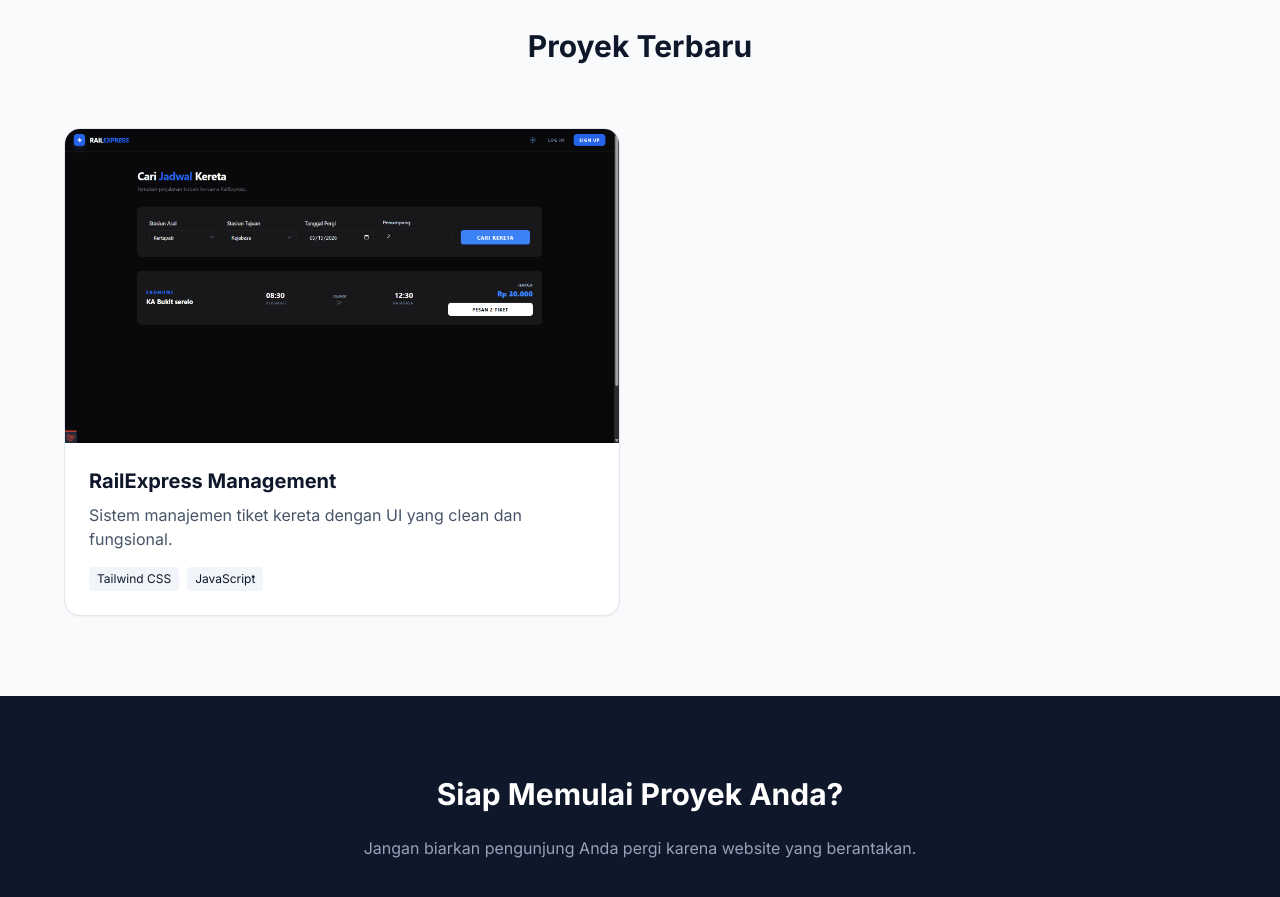
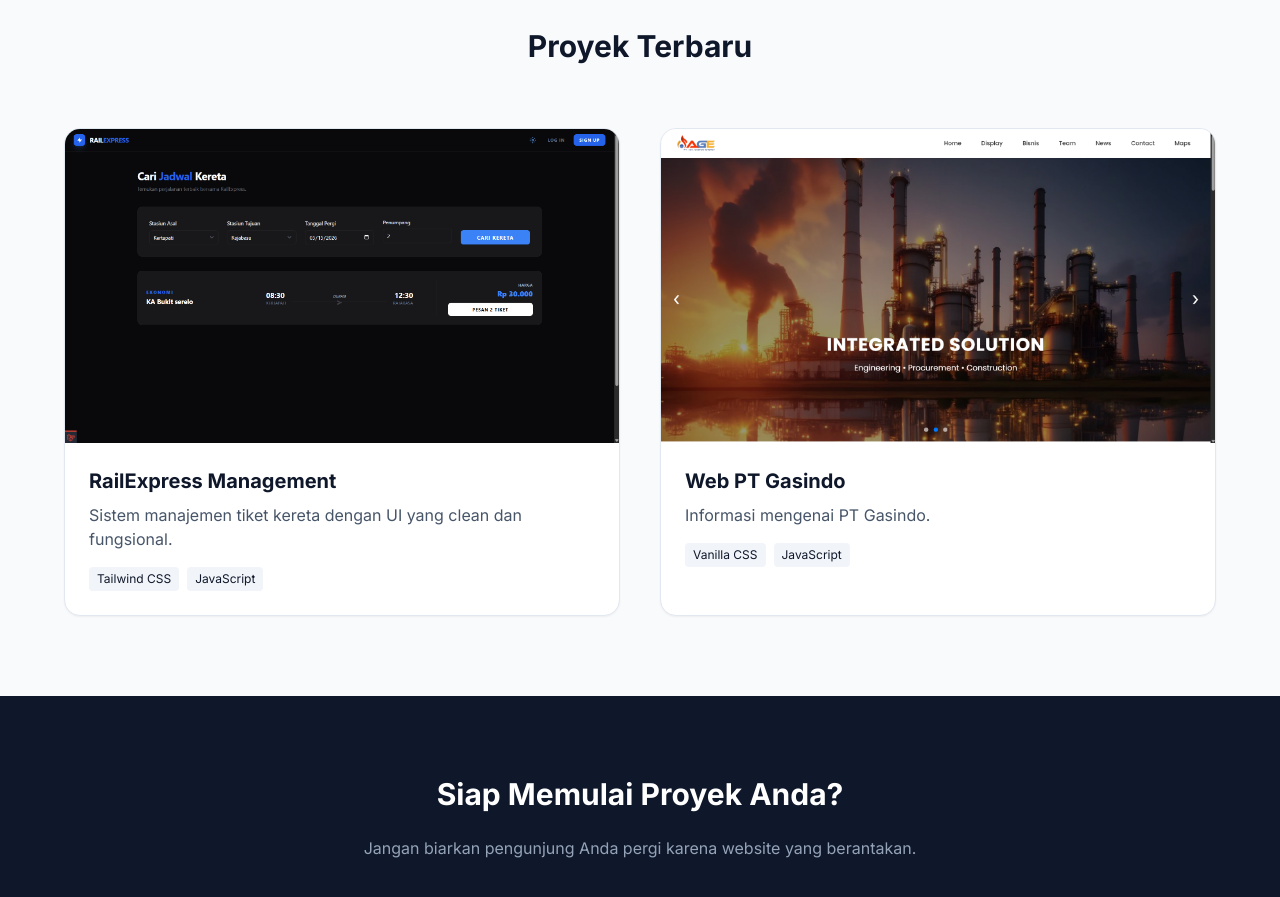
Before and after one commit to Yukikoki/portofolio, a plain HTML site: page index.html in a window 1280 px wide. Shown: the part 1180-2077 px from the top of the page. Drawn offline with nearby package versions, Linux system fonts and the light colour scheme.

Commit message:
new section

```diff
--- a/index.html
+++ b/index.html
@@ -132,6 +132,21 @@
                     </div>
                 </div>
                 <!-- More Projects... -->
+                <div class="group overflow-hidden rounded-2xl bg-white border border-slate-200 shadow-sm">
+                    <div
+                        class="aspect-video bg-slate-200 flex items-center justify-center group-hover:scale-105 transition duration-500">
+                        <!-- Ganti dengan image preview proyekmu -->
+                        <span class="text-slate-400 font-medium"><img src="img/pt.png"></span>
+                    </div>
+                    <div class="p-6">
+                        <h4 class="text-xl font-bold">Web PT Gasindo</h4>
+                        <p class="text-slate-600 mt-2">Informasi mengenai PT Gasindo.</p>
+                        <div class="mt-4 flex gap-2">
+                            <span class="text-xs bg-slate-100 px-2 py-1 rounded">Vanilla CSS</span>
+                            <span class="text-xs bg-slate-100 px-2 py-1 rounded">JavaScript</span>
+                        </div>
+                    </div>
+                </div>
             </div>
         </div>
     </section>
@@ -141,8 +156,8 @@
         <h3 class="text-3xl font-bold mb-6">Siap Memulai Proyek Anda?</h3>
         <p class="text-slate-400 mb-10">Jangan biarkan pengunjung Anda pergi karena website yang berantakan.</p>
         <a href="https://wa.me/6282177400401?text=Halo%20Gan,%20saya%20mau%20tanya%20tentang%20jasa%20landing%20page-nya"
-        target="_blank"
-        class="bg-green-500 hover:bg-green-600 text-white px-10 py-4 rounded-xl font-bold text-lg inline-flex items-center gap-2 transition">
+            target="_blank"
+            class="bg-green-500 hover:bg-green-600 text-white px-10 py-4 rounded-xl font-bold text-lg inline-flex items-center gap-2 transition">
             <i class="fab fa-whatsapp"></i> Hubungi via WhatsApp
         </a>
         <p class="mt-20 text-slate-500 text-sm">© 2026 Yukiko. Dibuat dengan Tailwind CSS.</p>
```
Also changed, not shown: img/pt.png (added).
